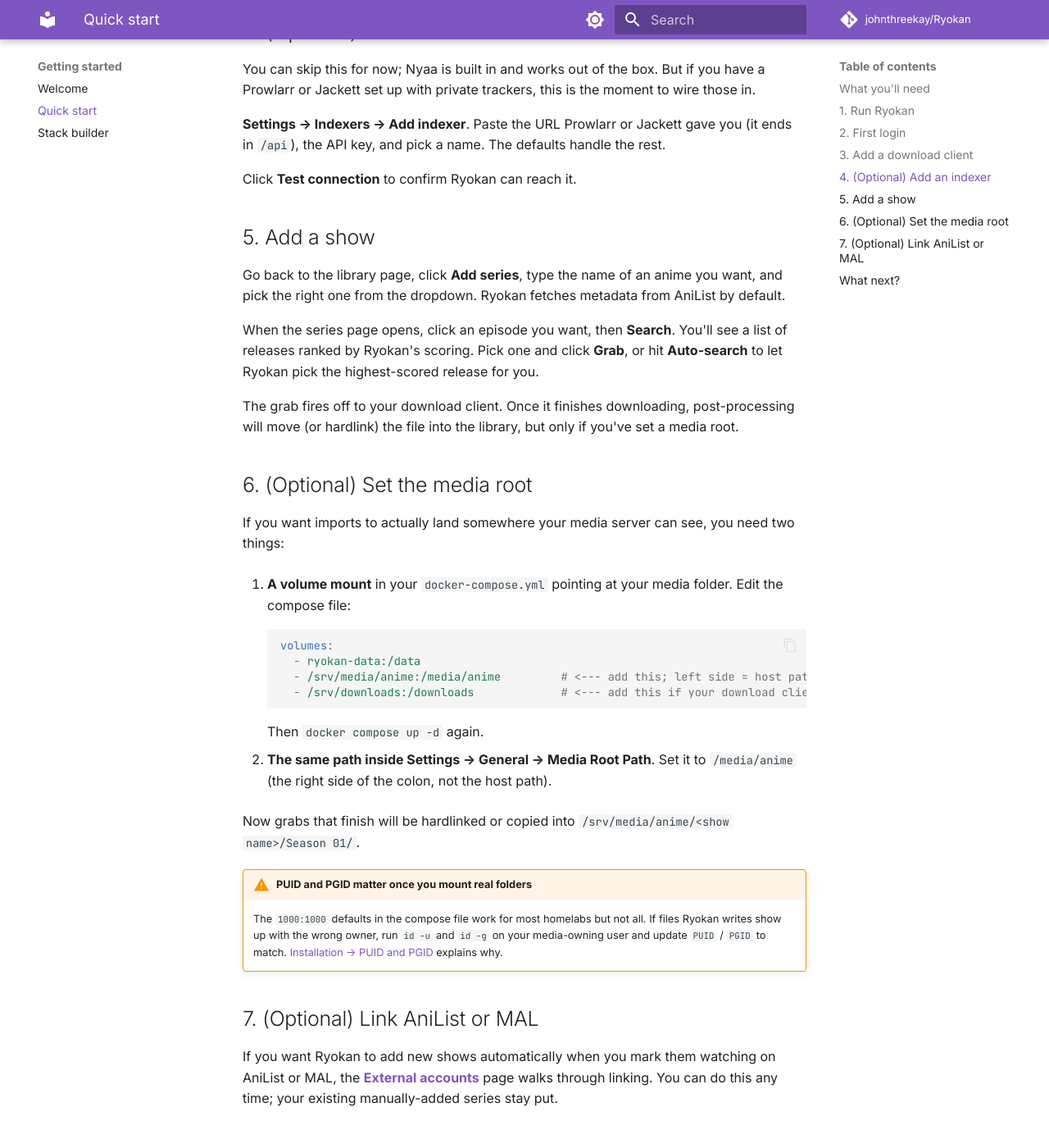
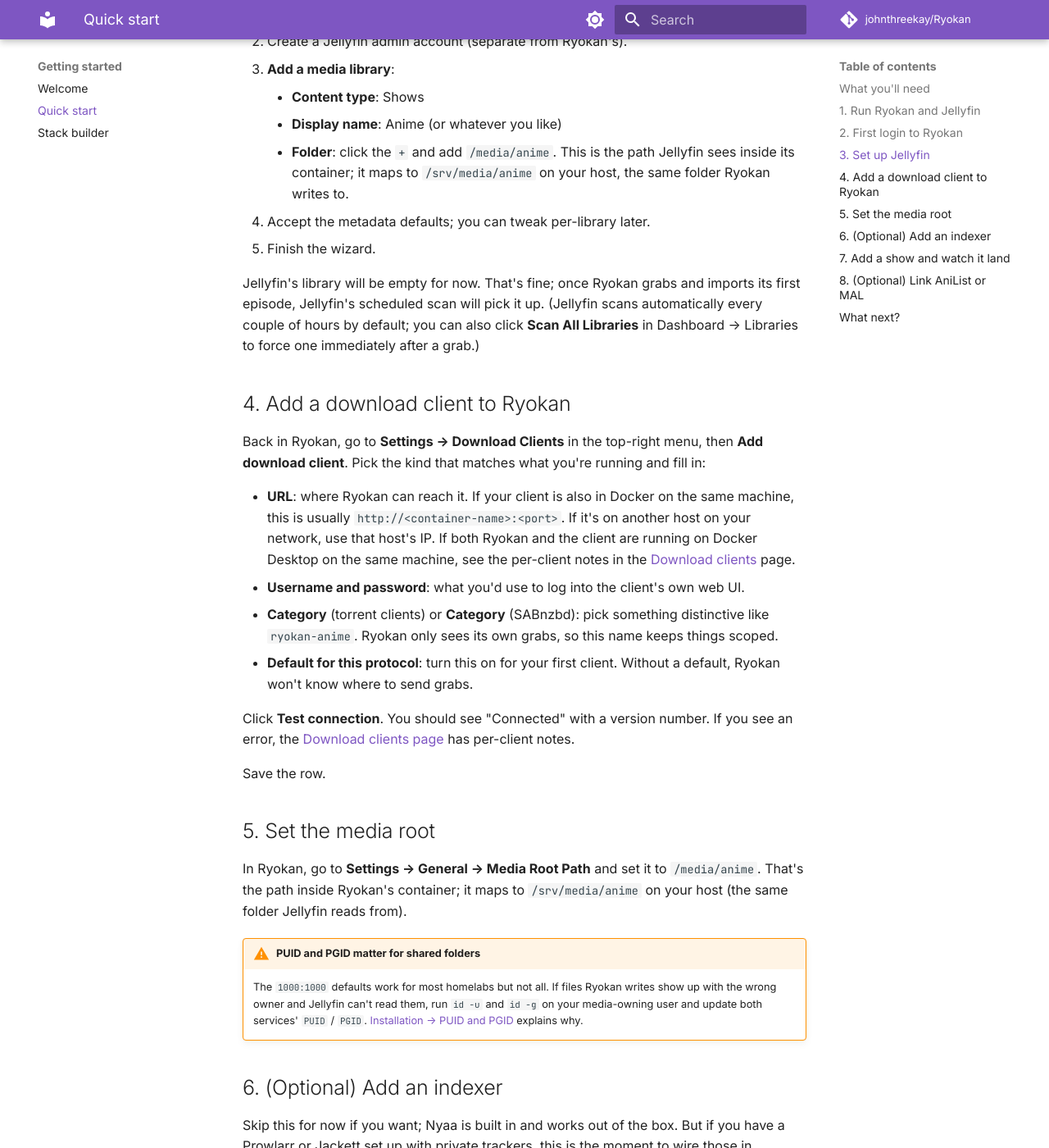
Before and after one commit to abhi1693/Ryokan, an MkDocs documentation site: the page built from docs/quick-start.md, in a window 1280 px wide and 1400 px high, scrolled down 2214 px. Shown: the whole window at 82% size. Built offline with MkDocs 1.6.1 and Material for MkDocs 9.7.7, drawn with Linux system fonts in a browser that asks for light colours; comment, search, counter and statistics services are not loaded; some of the changed text lies outside the part shown.

Commit message:
docs(quick-start): include Jellyfin in the bare-minimum walkthrough
The previous quick-start ended at "the file lands in your media
folder" without ever telling the user how to actually watch it. The
"set the media root" step was optional and Jellyfin wasn't mentioned
at all, so a new user following along had a working grab pipeline
but nowhere to play the file.

Restructured to deploy Ryokan and Jellyfin together via one compose
file with a shared `/media/anime` folder, then walk through:

  1. Run both services
  2. First login to Ryokan
  3. Jellyfin first-run wizard (add /media/anime as a Shows library)
  4. Add a download client to Ryokan
  5. Set the media root in Ryokan (now required, not optional)
  6. (Optional) Add an indexer
  7. Add a show — file lands, Jellyfin picks it up, episode is
     playable from any Jellyfin client
  8. (Optional) Link AniList or MAL

The "Already running Jellyfin elsewhere?" tip points at-an-existing
users at how to drop the bundled jellyfin service.

Co-Authored-By: Claude Opus 4.7 (1M context) <noreply@anthropic.com>

````diff
--- a/docs/quick-start.md
+++ b/docs/quick-start.md
@@ -1,8 +1,8 @@
 # Quick start
 
-End-to-end: install, log in, configure a download client and an indexer, add a show, watch it grab.
+End-to-end: deploy Ryokan + Jellyfin, configure a download client, add a show, watch it land in your library.
 
-If you don't have a download client yet, or you want a complete stack with Jellyfin and Seerr in one shot, start with the **[Stack builder](stack-builder.md)** instead. It generates the whole `docker-compose.yml` for you.
+If you want a complete stack with extras (Seerr, reverse proxy, VPN), use the **[Stack builder](stack-builder.md)** instead. It generates the whole `docker-compose.yml` for you.
 
 ## What you'll need
 
@@ -11,9 +11,9 @@ If you don't have a download client yet, or you want a complete stack with Jelly
 
 You don't need a Prowlarr or AniList account for this walkthrough; the built-in Nyaa search works without either.
 
-## 1. Run Ryokan
+## 1. Run Ryokan and Jellyfin
 
-Save this as `docker-compose.yml` somewhere; your home directory is fine for now:
+Save this as `docker-compose.yml` somewhere; your home directory is fine for now. The compose deploys both Ryokan and Jellyfin together with a shared media folder so files Ryokan imports show up in Jellyfin automatically.
 
 ```yaml
 services:
@@ -24,6 +24,23 @@ services:
       - "8978:8978"
     volumes:
       - ryokan-data:/data
+      - /srv/downloads:/downloads        # where your download client puts completed files
+      - /srv/media/anime:/media/anime    # where Ryokan should land imported episodes
+    environment:
+      - PUID=1000
+      - PGID=1000
+      - TZ=Etc/UTC
+    restart: unless-stopped
+
+  jellyfin:
+    image: jellyfin/jellyfin:latest
+    container_name: jellyfin
+    ports:
+      - "8096:8096"
+    volumes:
+      - jellyfin-config:/config
+      - jellyfin-cache:/cache
+      - /srv/media/anime:/media/anime    # same library Ryokan writes to
     environment:
       - PUID=1000
       - PGID=1000
@@ -32,28 +49,45 @@ services:
 
 volumes:
   ryokan-data:
+  jellyfin-config:
+  jellyfin-cache:
 ```
 
-Then:
+Adjust `/srv/media/anime` and `/srv/downloads` to wherever you want those folders on your host. Then:
 
 ```sh
 docker compose up -d
 ```
 
-That's it. Ryokan is now running on port 8978.
+Ryokan is now running on port 8978, Jellyfin on 8096.
 
-!!! note "What about my media folder?"
-    The example above doesn't mount your library yet. That's deliberate; we want to confirm Ryokan boots before adding more moving parts. We'll come back to volumes once you decide where your library lives.
+!!! tip "Already running Jellyfin elsewhere?"
+    Drop the `jellyfin` service from the compose above and the volume entries that go with it. Make sure your existing Jellyfin can read `/srv/media/anime` (or wherever you're putting the library) and skip ahead to step 4.
 
-## 2. First login
+## 2. First login to Ryokan
 
 Open <http://localhost:8978> in a browser. You'll be redirected to a setup page; pick a username and password and submit. That account is your admin account; Ryokan is single-user, so this is the only one you'll create.
 
 Once you're logged in you'll see an empty library page. That's expected; we haven't told Ryokan about any shows yet.
 
-## 3. Add a download client
+## 3. Set up Jellyfin
 
-Go to **Settings → Download Clients** in the top-right menu, then **Add download client**. Pick the kind that matches what you're running and fill in:
+Open <http://localhost:8096> in another tab. Walk through Jellyfin's first-run wizard:
+
+1. Pick your display language.
+2. Create a Jellyfin admin account (separate from Ryokan's).
+3. **Add a media library**:
+    - **Content type**: Shows
+    - **Display name**: Anime (or whatever you like)
+    - **Folder**: click the `+` and add `/media/anime`. This is the path Jellyfin sees inside its container; it maps to `/srv/media/anime` on your host, the same folder Ryokan writes to.
+4. Accept the metadata defaults; you can tweak per-library later.
+5. Finish the wizard.
+
+Jellyfin's library will be empty for now. That's fine; once Ryokan grabs and imports its first episode, Jellyfin's scheduled scan will pick it up. (Jellyfin scans automatically every couple of hours by default; you can also click **Scan All Libraries** in Dashboard → Libraries to force one immediately after a grab.)
+
+## 4. Add a download client to Ryokan
+
+Back in Ryokan, go to **Settings → Download Clients** in the top-right menu, then **Add download client**. Pick the kind that matches what you're running and fill in:
 
 - **URL**: where Ryokan can reach it. If your client is also in Docker on the same machine, this is usually `http://<container-name>:<port>`. If it's on another host on your network, use that host's IP. If both Ryokan and the client are running on Docker Desktop on the same machine, see the per-client notes in the [Download clients](download-clients.md) page.
 - **Username and password**: what you'd use to log into the client's own web UI.
@@ -62,54 +96,43 @@ Go to **Settings → Download Clients** in the top-right menu, then **Add downlo
 
 Click **Test connection**. You should see "Connected" with a version number. If you see an error, the [Download clients page](download-clients.md) has per-client notes.
 
-Save the row. You're done with this step.
+Save the row.
 
-## 4. (Optional) Add an indexer
+## 5. Set the media root
 
-You can skip this for now; Nyaa is built in and works out of the box. But if you have a Prowlarr or Jackett set up with private trackers, this is the moment to wire those in.
+In Ryokan, go to **Settings → General → Media Root Path** and set it to `/media/anime`. That's the path inside Ryokan's container; it maps to `/srv/media/anime` on your host (the same folder Jellyfin reads from).
+
+!!! warning "PUID and PGID matter for shared folders"
+    The `1000:1000` defaults work for most homelabs but not all. If files Ryokan writes show up with the wrong owner and Jellyfin can't read them, run `id -u` and `id -g` on your media-owning user and update both services' `PUID` / `PGID`. [Installation → PUID and PGID](install.md#puid-and-pgid) explains why.
+
+## 6. (Optional) Add an indexer
+
+Skip this for now if you want; Nyaa is built in and works out of the box. But if you have a Prowlarr or Jackett set up with private trackers, this is the moment to wire those in.
 
 **Settings → Indexers → Add indexer**. Paste the URL Prowlarr or Jackett gave you (it ends in `/api`), the API key, and pick a name. The defaults handle the rest.
 
 Click **Test connection** to confirm Ryokan can reach it.
 
-## 5. Add a show
+## 7. Add a show and watch it land
 
 Go back to the library page, click **Add series**, type the name of an anime you want, and pick the right one from the dropdown. Ryokan fetches metadata from AniList by default.
 
 When the series page opens, click an episode you want, then **Search**. You'll see a list of releases ranked by Ryokan's scoring. Pick one and click **Grab**, or hit **Auto-search** to let Ryokan pick the highest-scored release for you.
 
-The grab fires off to your download client. Once it finishes downloading, post-processing will move (or hardlink) the file into the library, but only if you've set a media root.
+The grab fires off to your download client. When it finishes:
 
-## 6. (Optional) Set the media root
+1. Post-processing hardlinks the file into `/srv/media/anime/<show name>/Season 01/<episode>.mkv` on your host.
+2. Jellyfin picks it up on its next library scan (or immediately if you click **Scan All Libraries**).
+3. The episode is now playable from any Jellyfin client (web, mobile, TV).
 
-If you want imports to actually land somewhere your media server can see, you need two things:
-
-1. **A volume mount** in your `docker-compose.yml` pointing at your media folder. Edit the compose file:
-
-    ```yaml
-    volumes:
-      - ryokan-data:/data
-      - /srv/media/anime:/media/anime         # <--- add this; left side = host path, right side = inside-container path
-      - /srv/downloads:/downloads             # <--- add this if your download client also writes here
-    ```
-
-    Then `docker compose up -d` again.
-
-2. **The same path inside Settings → General → Media Root Path**. Set it to `/media/anime` (the right side of the colon, not the host path).
-
-Now grabs that finish will be hardlinked or copied into `/srv/media/anime/<show name>/Season 01/`.
-
-!!! warning "PUID and PGID matter once you mount real folders"
-    The `1000:1000` defaults in the compose file work for most homelabs but not all. If files Ryokan writes show up with the wrong owner, run `id -u` and `id -g` on your media-owning user and update `PUID` / `PGID` to match. [Installation → PUID and PGID](install.md#puid-and-pgid) explains why.
-
-## 7. (Optional) Link AniList or MAL
+## 8. (Optional) Link AniList or MAL
 
 If you want Ryokan to add new shows automatically when you mark them watching on AniList or MAL, the **[External accounts](external-accounts.md)** page walks through linking. You can do this any time; your existing manually-added series stay put.
 
 ## What next?
 
 - **[Configuration](configuration.md)** explains every Settings tab so you can tune scoring, choose between hardlink and copy, set up a quality profile, and so on.
-- **[Stack builder](stack-builder.md)** is worth a look even if you're already up and running; it generates the rest of the homelab stack (Jellyfin, Seerr, reverse proxy) in the same shape.
+- **[Stack builder](stack-builder.md)** generates the rest of the homelab stack (Seerr for requests, Caddy / Traefik for HTTPS, Gluetun for VPN-routed grabs) in the same shape if you want to grow beyond the basics.
 - **[Troubleshooting](troubleshooting.md)** has the most common stumbles and their fixes.
 
 ---
````
